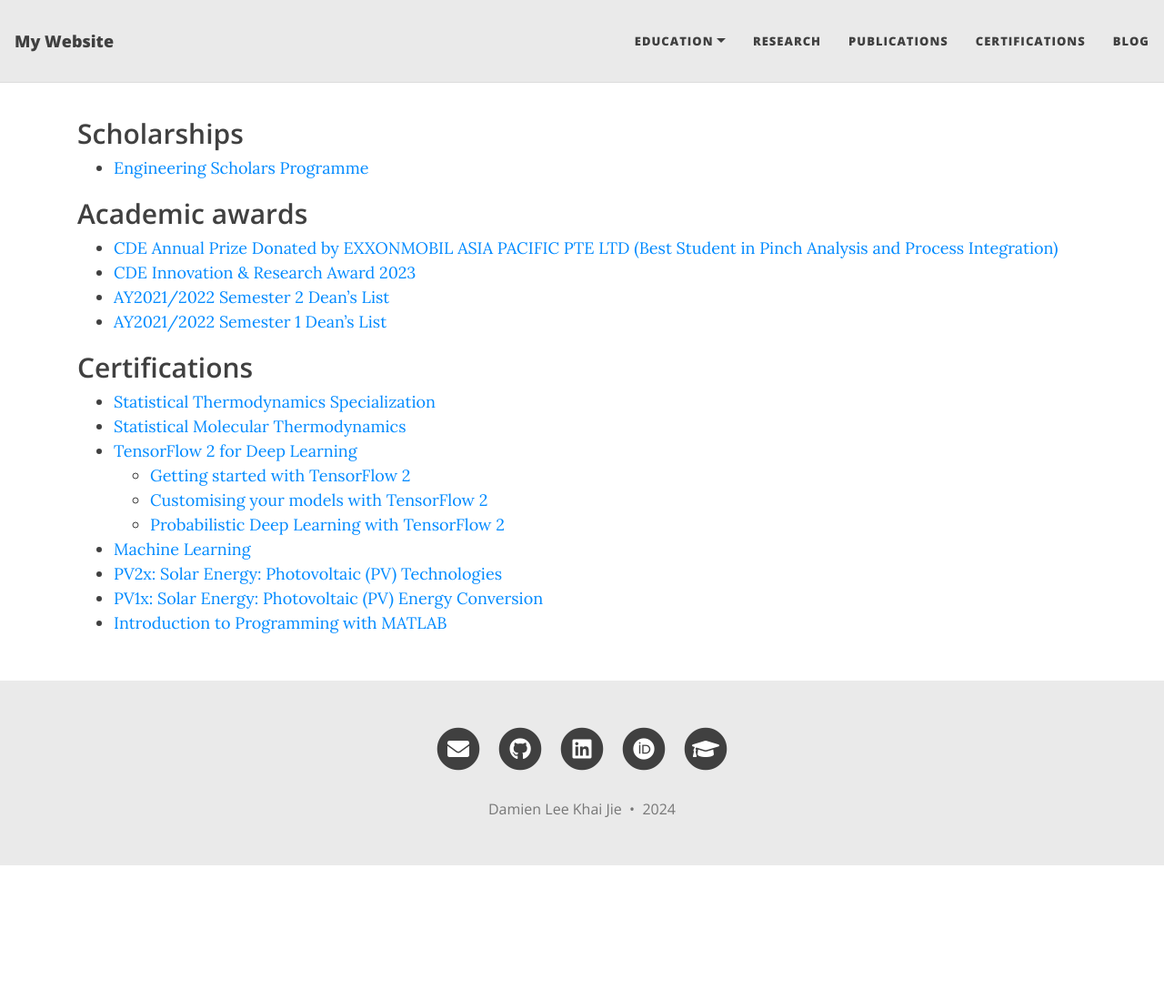
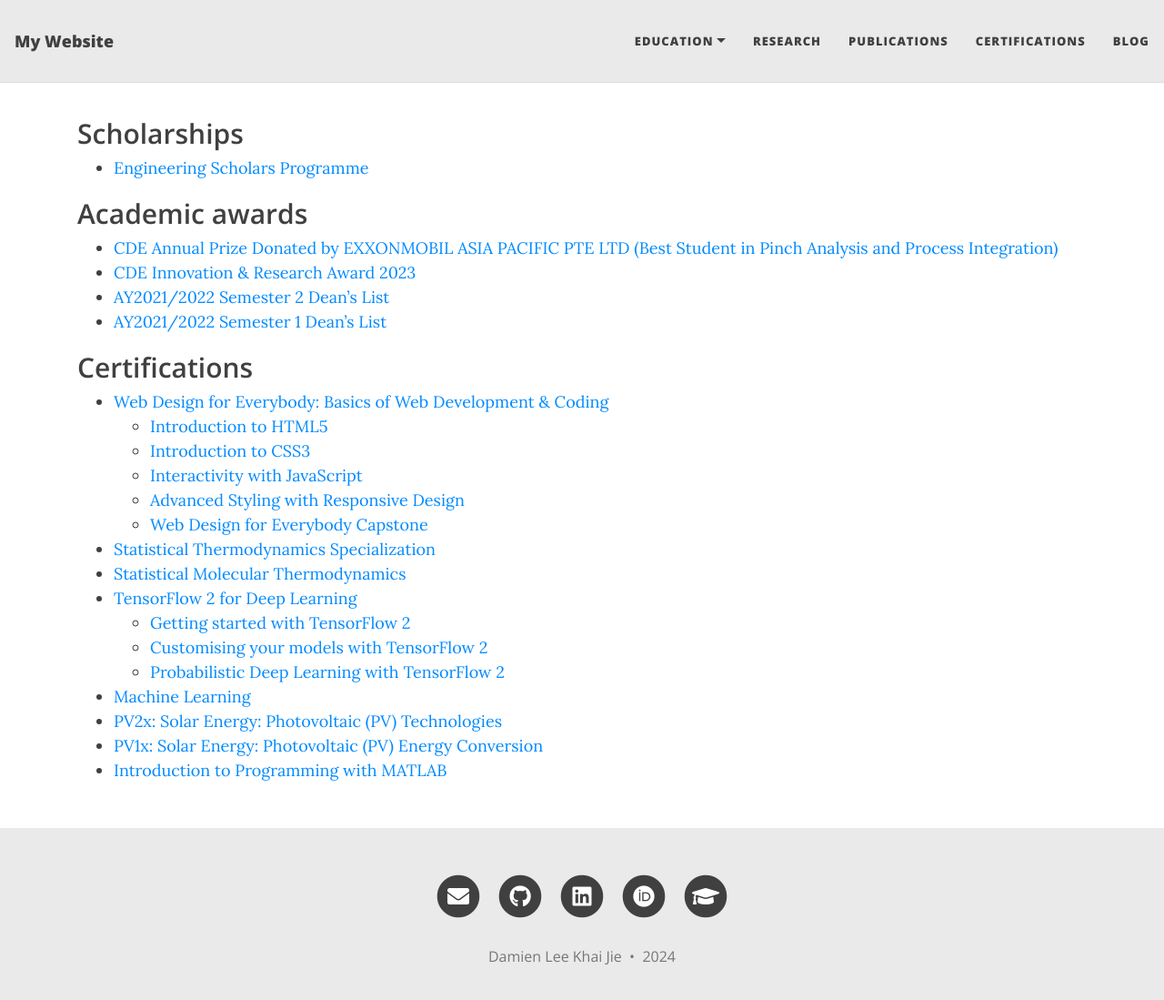
Before and after one commit to damienlkj/damienlkj.github.io, a Jekyll site: the page built from pages/certifications.md, in a window 1280 px wide and 1113 px high. Shown: the top 1099 px of the window at 91% size. Built offline with Jekyll 4.4.1, drawn with Linux system fonts in a browser that asks for light colours; nearby versions of some CDN libraries; our own code applies the rules of GitHub Pages for plain Markdown files.

```diff
--- a/pages/certifications.md
+++ b/pages/certifications.md
@@ -15,6 +15,12 @@ permalink: /certifications/
 * [AY2021/2022 Semester 1 Dean's List](https://credentials.nus.edu.sg/a6e97a0a-c6cd-492b-a1aa-9a1a624887be)
 
 ## Certifications
+* [Web Design for Everybody: Basics of Web Development & Coding](https://coursera.org/share/0f6113e12392a6fee96d096bb03f92dc)
+    * [Introduction to HTML5](https://coursera.org/share/b29edef5209e515aa6b349d77fbaa282)
+    * [Introduction to CSS3](https://coursera.org/share/2647cceaf922bbf697e3cd7de5b0a8f8)
+    * [Interactivity with JavaScript](https://coursera.org/share/ad4813295a7d0b793b2bac94fc4faabd)
+    * [Advanced Styling with Responsive Design](https://coursera.org/share/16337181f036ea255b596c192c44a2df)
+    * [Web Design for Everybody Capstone](https://coursera.org/share/5ee17293bdf083980b90fc053d6e6e27)
 * [Statistical Thermodynamics Specialization](https://coursera.org/share/d3c1bb08a5ff1eb34388989dcbdf209a)
 * [Statistical Molecular Thermodynamics](https://coursera.org/share/661b45feed4a4c7c788a88dfd8e9a3d2)
 * [TensorFlow 2 for Deep Learning](https://coursera.org/share/ef2f2a9ab97c77cd267df402aa781c7b)
```
Also changed, not shown: _papers/raman.md (added, +13 -0 lines).
